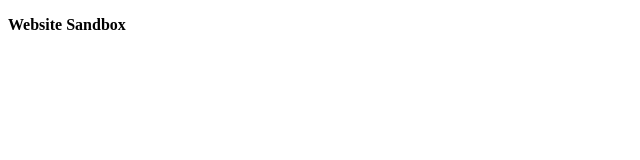
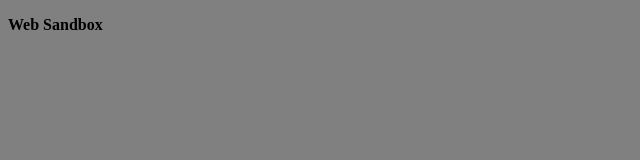
Before and after one commit to troysabin/websandbox, a plain HTML site: page index.html in a window 1280 px wide. Shown: the whole page, without its empty margins (0-640 px from the left). Drawn offline with Linux system fonts and the light colour scheme.

Commit message:
add less

```diff
--- a/index.html
+++ b/index.html
@@ -6,14 +6,16 @@
   <meta charset="utf-8" />
   <meta content="width=device-width, initial-scale=1" name="viewport" />
 
-  <title>Sandbox</title>
+  <title>Test</title>
+
+  <link href="style/css/screen.css" rel="stylesheet">
 
 </head>
 
 <body>
 
   <div>
-    <p><strong>Website Sandbox</strong></p>
+    <p><strong>Web Sandbox</strong></p>
   </div>
 
 </body>
--- /dev/null
+++ b/style/less/screen.less
@@ -0,0 +1,3 @@
+body {
+	background-color: Grey;
+}
```
Also changed, not shown: style/css/screen.css (added), style/style.css (deleted).
